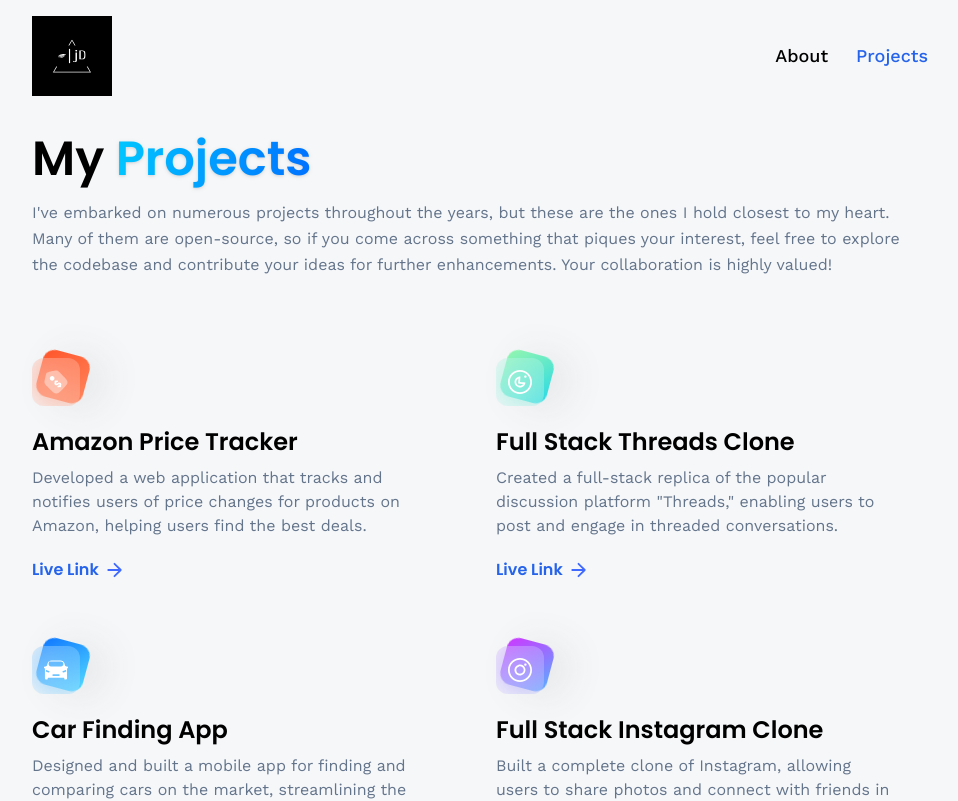
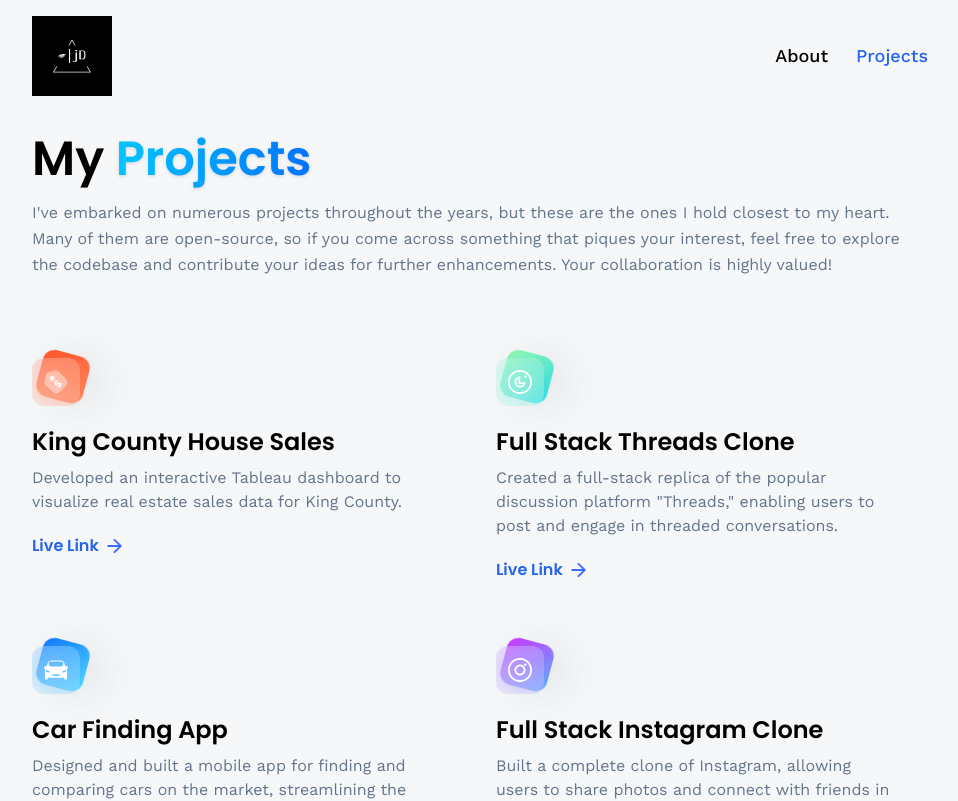
Before and after one commit to jdeora/jay-portfolio, a React (Vite) app: page /projects in a window 1280 px wide. Shown: the top 801 px of the page, without its empty margins (160-1118 px from the left). Built offline with nearby package versions, Linux system fonts and the light colour scheme; no server answers.

Commit message:
Update index.js

```diff
--- a/src/constants/index.js
+++ b/src/constants/index.js
@@ -159,9 +159,9 @@
     {
         iconUrl: pricewise,
         theme: 'btn-back-red',
-        name: 'Amazon Price Tracker',
-        description: 'Developed a web application that tracks and notifies users of price changes for products on Amazon, helping users find the best deals.',
-        link: 'https://github.com/adrianhajdin/pricewise',
+        name: 'King County House Sales',
+        description: 'Developed an interactive Tableau dashboard to visualize real estate sales data for King County.',
+        link: 'https://public.tableau.com/app/profile/jyotiraditya.singh.deora/viz/KingCountyHouseSales_17128008319570/KingCountyHouseSales?publish=yes',
     },
     {
         iconUrl: threads,
```
